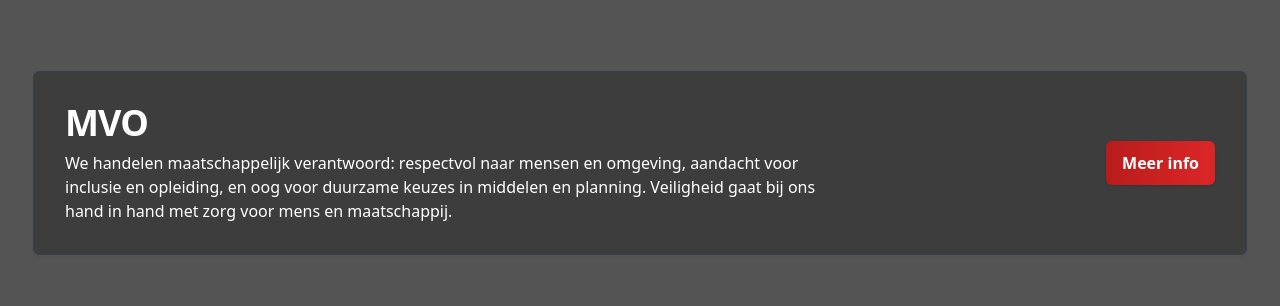
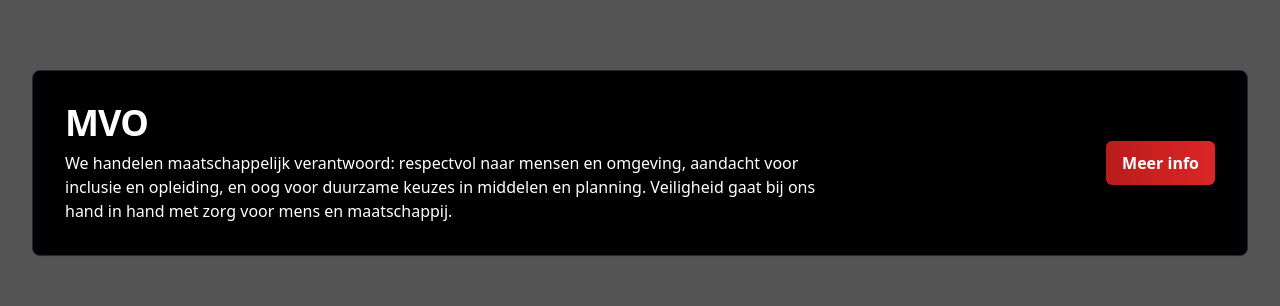
Before and after one commit to luukdvr/Decretorium, a Next.js app: page /beveiliging in a window 1280 px wide. Shown: the part 635-941 px from the top of the page. Built offline with nearby package versions, Linux system fonts and the light colour scheme.

Commit message:
zwarte vakken

```diff
--- a/app/globals.css
+++ b/app/globals.css
@@ -37,7 +37,7 @@ body {
 }
 
 .card {
-  @apply rounded-lg border border-gray-600 bg-primary-800 shadow-sm hover:shadow-md transition text-white;
+  @apply rounded-lg border border-gray-800 bg-black shadow-sm hover:shadow-md transition text-white;
 }
 
 .section {
```
